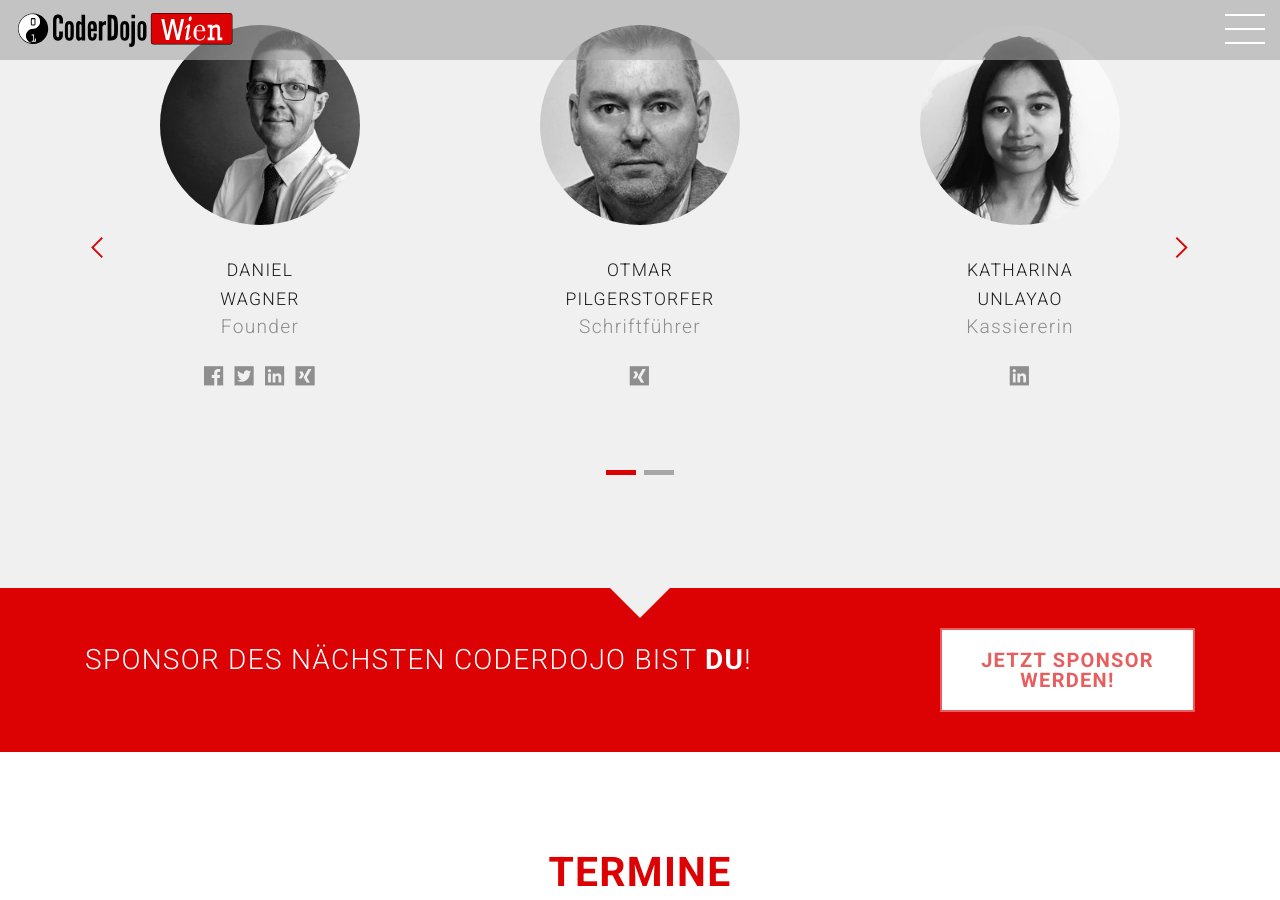
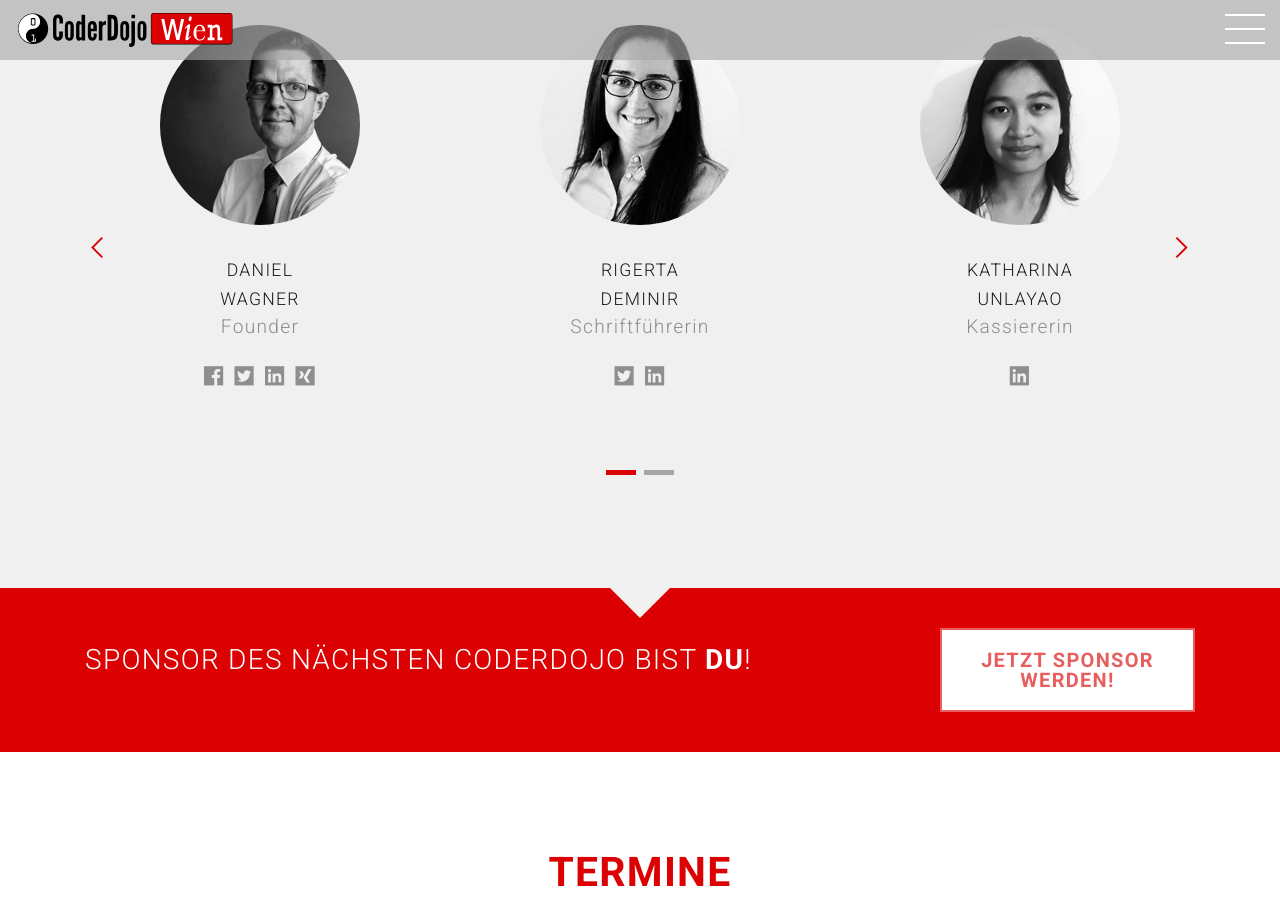
Before and after one commit to coderdojo-wien/coderdojo-wien.github.io, a Jekyll site: the page built from index.html, in a window 1280 px wide and 900 px high, scrolled down 2842 px. Built offline with Jekyll 4.4.1, drawn with Linux system fonts in a browser that asks for light colours; nearby versions of some CDN libraries; comment, search, counter and statistics services are not loaded.

Commit message:
Update team, after general assembly 2022

```diff
--- a/_data/team.yml
+++ b/_data/team.yml
@@ -28,20 +28,20 @@ team-members-list:
   vimeo:
 
 # Team Member
-- firstname: Otmar
-  lastname: Pilgerstorfer
-  tagline: Schriftführer
-  avatar: otmar_pilgerstorfer.jpg
+- firstname: Rigerta
+  lastname: Deminir
+  tagline: Schriftführerin
+  avatar: rigerta_demiri.jpg
   email:
 
   # Social Links
   youtube:
   pinterest:
   facebook:
-  twitter:
+  twitter: 'https://twitter.com/RigertaD'
   google-plus:
-  linkedin:
-  xing: 'https://www.xing.com/profile/Otmar_Pilgerstorfer'
+  linkedin: 'https://www.linkedin.com/in/rigerta-demiri/'
+  xing:
   vimeo:
 
 # Team Member
```
